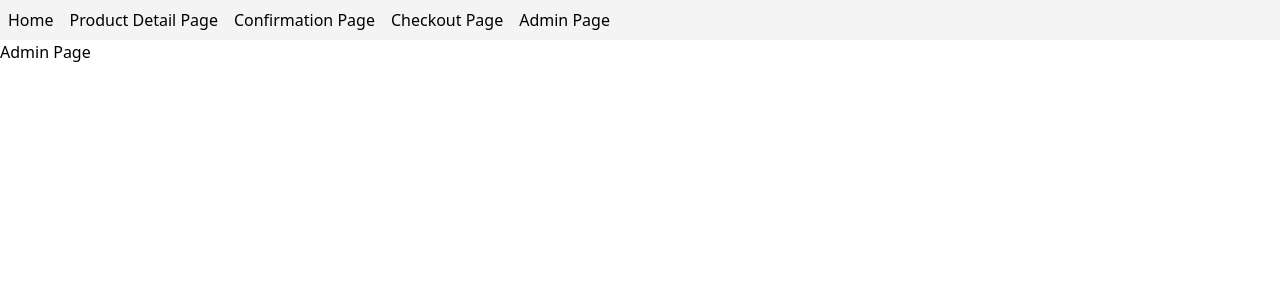
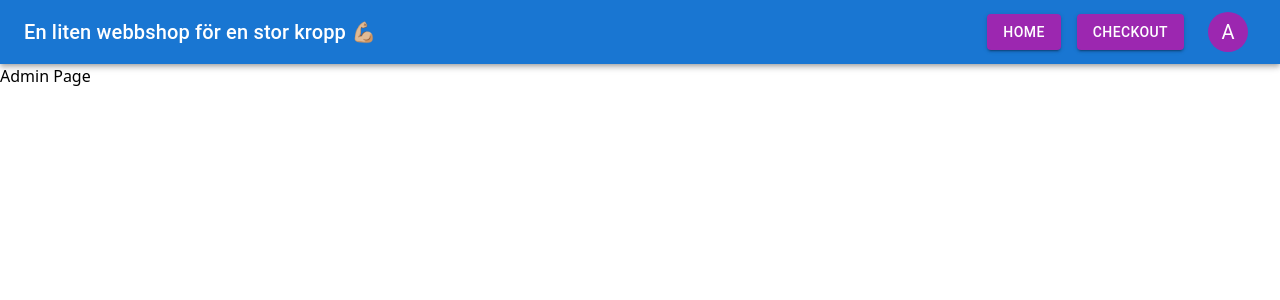
Before and after one commit to 04luknie-nemo/Webshopen, a React (Vite) app in the folder web/: page /admin in a window 1280 px wide. Shown: the top 300 px of the page. Built offline with nearby package versions, Linux system fonts and the light colour scheme.

Commit message:
Fixed the header to only have what is needed, some material packages missing

```diff
--- a/web/package.json
+++ b/web/package.json
@@ -10,6 +10,8 @@
     "preview": "vite preview"
   },
   "dependencies": {
+    "@emotion/react": "^11.14.0",
+    "@emotion/styled": "^11.14.1",
     "@fontsource/roboto": "^5.3.0",
     "@mui/icons-material": "^9.4.0",
     "@mui/material": "^9.4.0",
--- a/web/src/mainLayout.tsx
+++ b/web/src/mainLayout.tsx
@@ -1,18 +1,51 @@
-import { Link, Outlet } from "react-router";
+import {
+  AppBar,
+  Avatar,
+  Button,
+  IconButton,
+  Toolbar,
+  Typography,
+} from "@mui/material";
+import { Outlet, Link as RouterLink } from "react-router";
 
 export default function MainLayout() {
-    return (
-        <div className="min-h-svh flex flex-col">
-            <header className="p-2 bg-zinc-100 flex">
-                <nav className="flex gap-4">
-                    <Link to="/">Home</Link>
-                    <Link to="/product_detail">Product Detail Page</Link>
-                    <Link to="/confirmation">Confirmation Page</Link>
-                    <Link to="/checkout">Checkout Page</Link>
-                    <Link to="/admin">Admin Page</Link>
-                </nav>
-            </header>
-            <Outlet />
-        </div>
-    );
+  return (
+    <>
+      <AppBar position="static">
+        <Toolbar sx={{ gap: 2 }}>
+          <Typography variant="h6" sx={{ flexGrow: 1 }}>
+            En liten webbshop för en stor kropp 💪🏼
+          </Typography>
+          <Button
+            variant="contained"
+            // Theme provider ska läggas till, kommer i annat issue
+            color="secondary"
+            component={RouterLink}
+            to="/"
+          >
+            Home
+          </Button>
+          <Button
+            variant="contained"
+            color="secondary"
+            component={RouterLink}
+            to="/checkout"
+          >
+            Checkout
+          </Button>
+
+          <IconButton
+            component={RouterLink}
+            to="/"
+            onClick={() => {
+              alert("Ej implementerad än");
+            }}
+          >
+            <Avatar sx={{ bgcolor: "secondary.main" }}>A</Avatar>
+          </IconButton>
+        </Toolbar>
+      </AppBar>
+      <Outlet />
+    </>
+  );
 }
```
Also changed, not shown: web/src/App.tsx (+7 -7 lines), 1 other file (tests, documents, lock files or other folders).
